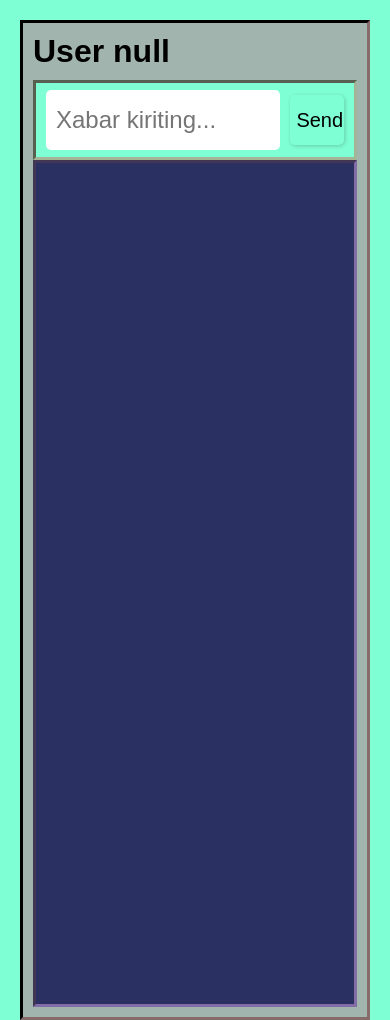
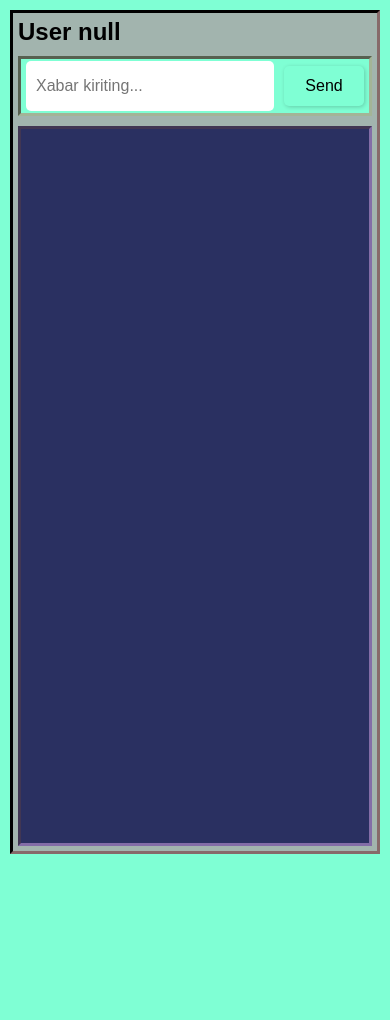
Before and after one commit to fayzillo95/chat, a website: page views/index.html in a window 390 px wide. After the commit the page ends 864 px from the top, so only its background shows below. Drawn offline with nearby package versions, Linux system fonts and the light colour scheme; no server answers; files whose address does not match are found by name.

Commit message:
gpt style add

```diff
--- a/views/index.html
+++ b/views/index.html
@@ -13,13 +13,16 @@
             padding: 20px;
             display: flex;
             justify-content: center;
+            min-height: 100vh;
+            box-sizing: border-box;
         }
 
         .contenir {
             display: flex;
             flex-direction: column;
-            width: 800px;
-            height: 1000px;
+            width: 90%;
+            max-width: 900px;
+            height: 90vh;
             border: 3px inset rgb(51, 40, 40);
             background-color: rgb(162, 180, 174);
             padding: 10px;
@@ -28,6 +31,7 @@
 
         h1 {
             margin: 0 0 10px 0;
+            font-size: 1.5rem;
         }
 
         form {
@@ -39,25 +43,25 @@
             align-items: center;
             padding: 10px;
             box-sizing: border-box;
+            gap: 10px;
         }
 
         input {
-            width: 80%;
+            flex-grow: 1;
             height: 50px;
-            font-size: 24px;
+            font-size: 1.2rem;
             padding: 5px 10px;
             border: none;
             border-radius: 5px;
-            margin-right: 10px;
         }
 
         button {
-            width: 18%;
+            width: 100px;
             height: 50px;
             background-color: aquamarine;
             border: none;
             border-radius: 5px;
-            font-size: 20px;
+            font-size: 1.1rem;
             cursor: pointer;
             box-shadow: 1px 1px 4px rgba(0, 0, 0, 0.2);
             transition: background-color 0.3s ease;
@@ -69,12 +73,12 @@
 
         .chat {
             flex-grow: 1;
-            height: 900px;
             border: 3px inset rgb(131, 109, 167);
             background-color: rgb(42, 48, 97);
             overflow-y: auto;
             padding: 10px;
             box-sizing: border-box;
+            margin-top: 10px;
         }
 
         .messages {
@@ -84,7 +88,7 @@
         }
 
         .messages li {
-            max-width: 60%;
+            max-width: 70%;
             margin: 5px 0;
             padding: 10px;
             border-radius: 10px;
@@ -107,6 +111,40 @@
             float: left;
             text-align: left;
         }
+
+        /* RESPONSIVE: kichik ekranlar uchun */
+        @media (max-width: 600px) {
+            body {
+                padding: 10px;
+            }
+
+            .contenir {
+                width: 100%;
+                height: 100vh;
+                padding: 5px;
+            }
+
+            form {
+                height: 60px;
+                padding: 5px;
+            }
+
+            input {
+                font-size: 1rem;
+                height: 40px;
+            }
+
+            button {
+                width: 80px;
+                height: 40px;
+                font-size: 1rem;
+            }
+
+            .messages li {
+                max-width: 90%;
+                font-size: 0.9rem;
+            }
+        }
     </style>
 </head>
 
```
Also changed, not shown: public/login.js (+11 -8 lines), views/login.html (+57 -0 lines).
